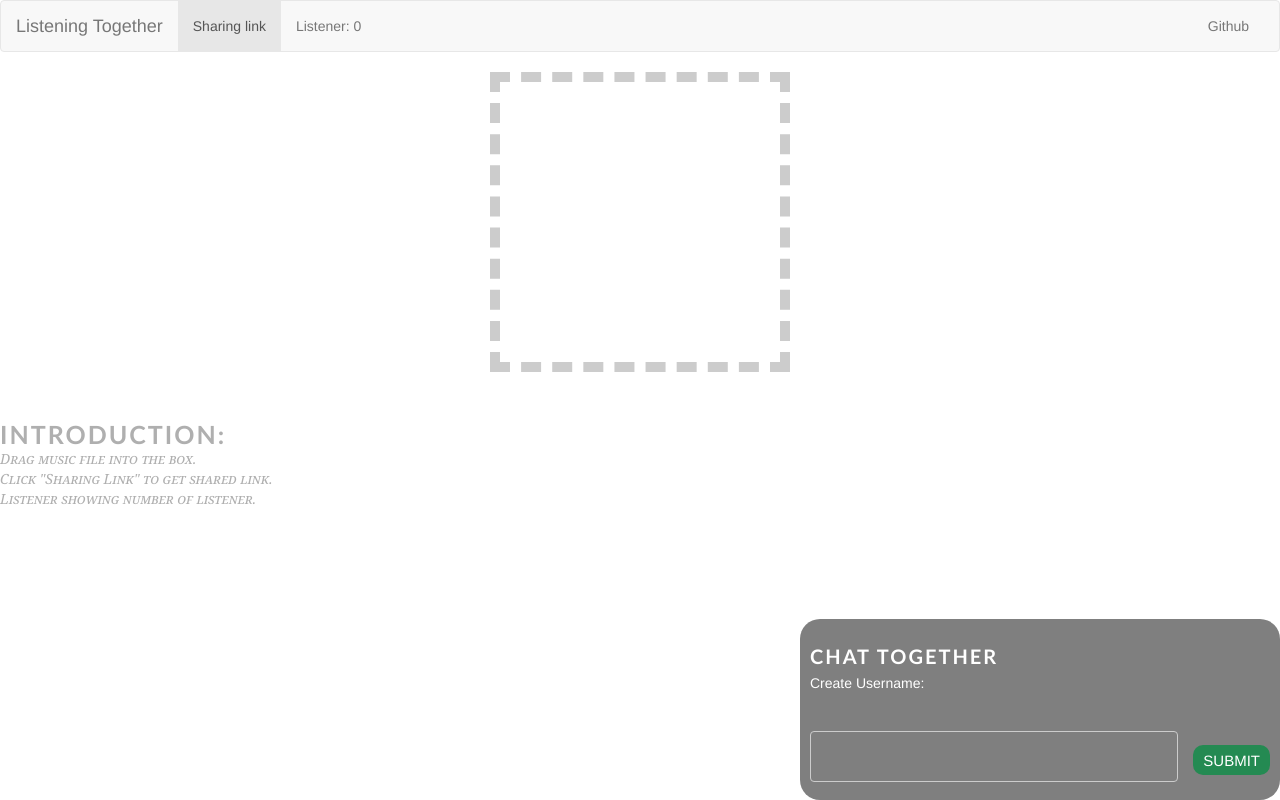
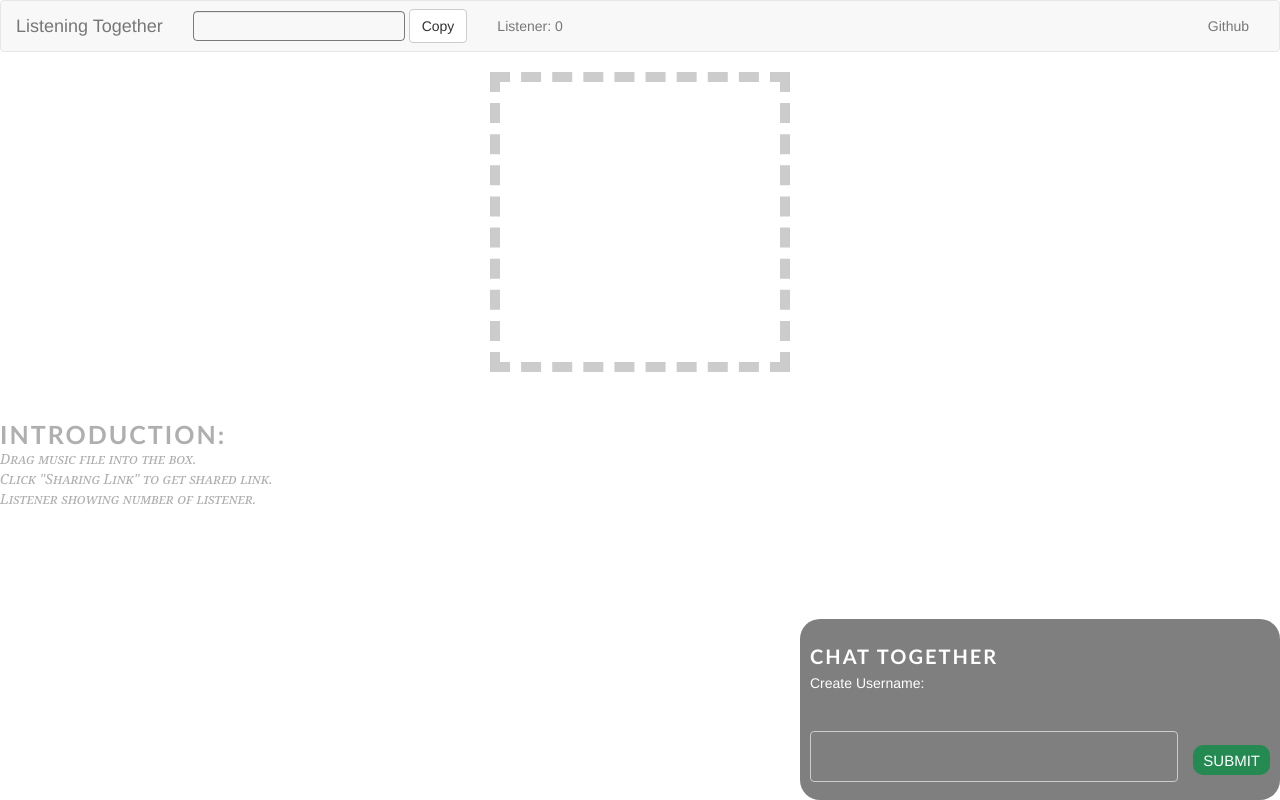
Before and after one commit to tamhoang1412/STOT2016, a website: page client/index.html in a window 1280 px wide. Drawn offline with nearby package versions, Linux system fonts and the light colour scheme; some packages are replaced by stand-ins of ours; no server answers; a script that the page names is missing.

Commit message:
copy clipboard

```diff
--- a/client/css/style.css
+++ b/client/css/style.css
@@ -25,6 +25,16 @@ body
     background: #ccc;
 }
 
+#room
+{
+    height: 30px;
+    background: none;
+    outline: none !important;
+    resize: none;
+    color: rgba(255, 255, 255, 0.7);
+    border-color:rgba(0, 0, 0, 0.5);
+    font-size: 16px;
+}
 
 .footer
 {
--- a/client/index.html
+++ b/client/index.html
@@ -22,6 +22,8 @@
     <!-- Bootstrap CSS -->
     <link rel="stylesheet" href="css/bootstrap/css/bootstrap.css"/>
     <link rel="stylesheet" href="css/bootstrap/css/bootstrap.min.css"/>
+    <!--copy clipboard-->
+    <script src="//cdnjs.cloudflare.com/ajax/libs/clipboard.js/1.4.0/clipboard.min.js"></script>
   </head>
 
   <body>
@@ -35,14 +37,20 @@
             <span class="icon-bar"></span>
             <span class="icon-bar"></span>
           </button>
-          <a class="navbar-brand" href="#">Listening Together</a>
+          <a class="navbar-brand">Listening Together</a>
         </div>
 
         <!-- Collect the nav links, forms, and other content for toggling -->
         <div class="collapse navbar-collapse" id="bs-example-navbar-collapse-1">
-          <ul class="nav navbar-nav">
+          <div class="navbar-form navbar-left">
+            <div class="form-group">
+              <textarea class="form-control" id="room" style="color: black; overflow:hidden"></textarea>
+            </div>
+            <button class="btn btn-default" id="copy-button" data-clipboard-target="#room">Copy</button>
+          </div>
+          <!--<ul class="nav navbar-nav">
             <li class="active" id="room"><a>Sharing link<span class="sr-only">(current)</span></a></li>
-          </ul>
+          </ul>-->
           <ul class="nav navbar-nav">
             <li><a>Listener: <span id="counter">0</span></a></li>
           </ul>
@@ -82,6 +90,9 @@
 
 
 
+
+
+
   </body>
 
     <script lang="javascript">
@@ -95,6 +106,9 @@
       var pcConstraint;
       var dataConstraint;
 
+      (function(){
+        new Clipboard('#copy-button');
+      })();
     // Check for the various File API support.
     if (window.File
       && window.FileReader
@@ -144,7 +158,7 @@
       myId = id;
       console.log('id = ' + id);
       var clientURL = window.location.protocol + '//' + window.location.host + '/listen.html?id=' + myId;
-      room.innerHTML = '<a href="' + clientURL + '" target="_blank">' + 'Sharing Link' + '</a>';
+      room.innerHTML = clientURL;
     });
 
     socket.on('disconnected', function(from) {
--- a/server.js
+++ b/server.js
@@ -17,7 +17,7 @@ var server = require('http').createServer(function (request, response) {
 });
 
 // Create and configure socket.io
-//
+///
 var io = socketIO.listen(server, {log: false});
 
 var port = process.env.PORT || 8080;
```
